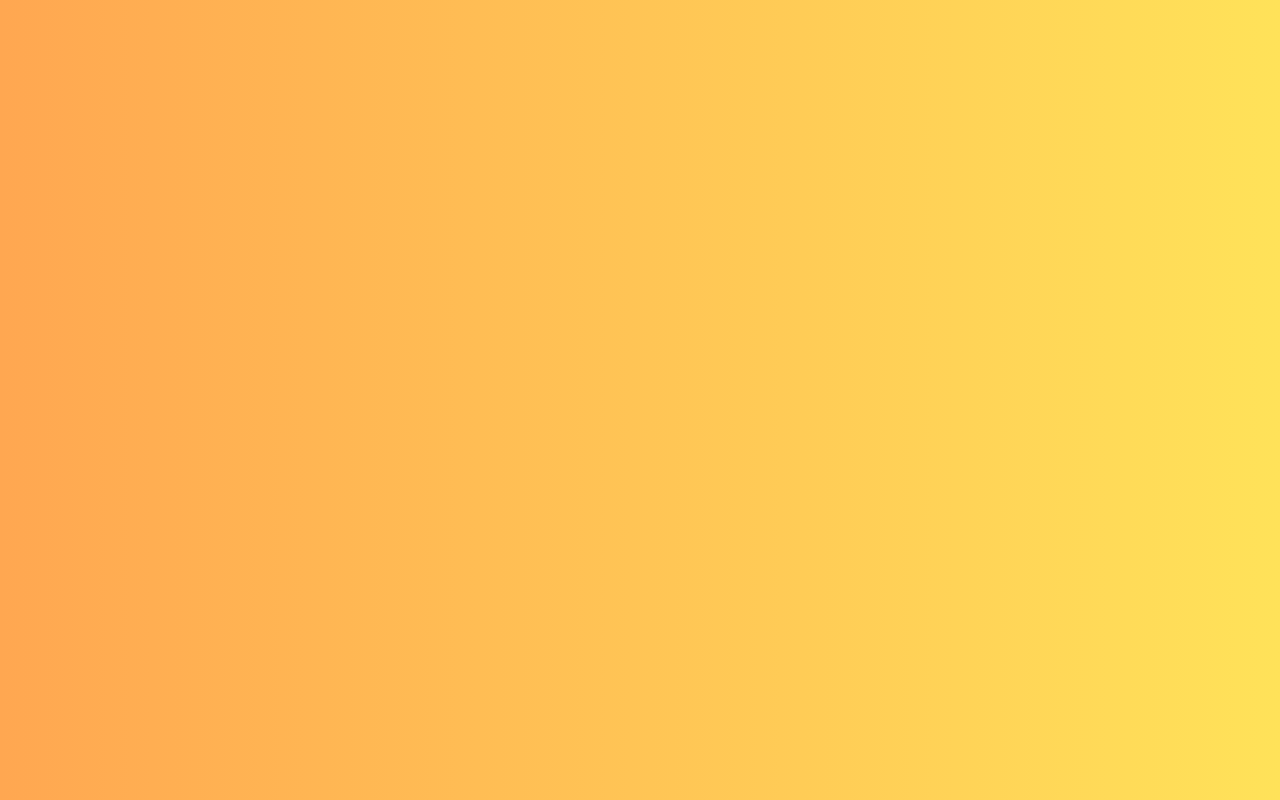
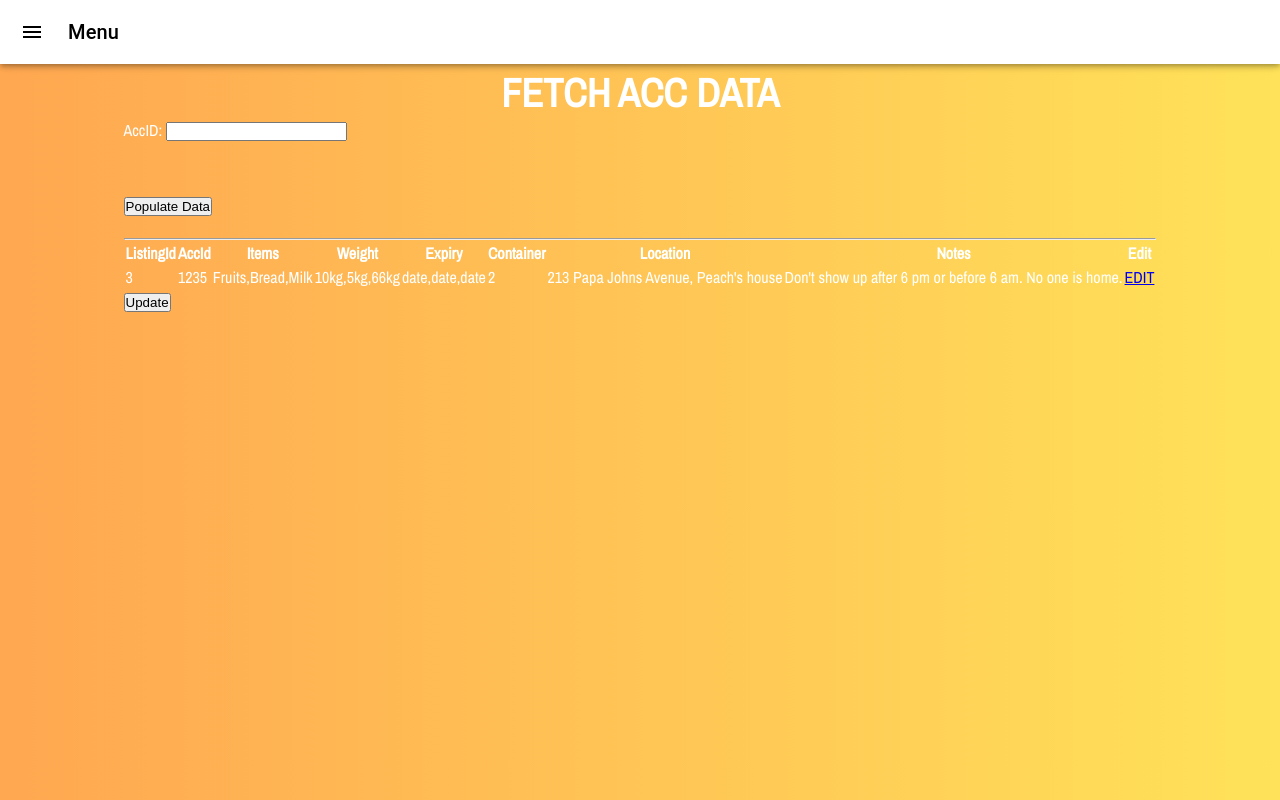
Before and after one commit to UTSCCSCC01/finalprojectw22-givenet, a React (Create React App) app in the folder frontend/: page /profile/listings in a window 1280 px wide. Before the commit this address had no page. Built offline with nearby package versions, Linux system fonts and the light colour scheme.

Commit message:
GIV-6 Finishd base UI for Donor listings.

```diff
--- a/frontend/src/App.tsx
+++ b/frontend/src/App.tsx
@@ -6,6 +6,7 @@ import TaggingPage from "./pages/TaggingPage";
 import ProfilePage from "./SideBar";
 import { TokenContext } from "./TokenContext";
 import { Routes, Route, Link } from "react-router-dom";
+import ListingPage from "./pages/Listings";
 
 function App() {
 	const [tokenState, setTokenState] = useState("");
@@ -16,8 +17,9 @@ function App() {
 			<Routes>
 				<Route path="/" element={<SignUpStuff />} />
 				<Route path="profile" element={<Profile />} />
+				<Route path="profile/listings" element={<ListingPage />} />
+				<Route path="profile/listings/delete" element={<Profile />} />
 			</Routes>
-
 		</div>
 	);
 }
--- /dev/null
+++ b/frontend/src/pages/ListingPage.tsx
@@ -0,0 +1,11 @@
+
+
+function ListingPages() {
+	return (
+		<div>
+
+		</div>
+	);
+}
+
+export default ListingPages;
--- /dev/null
+++ b/frontend/src/pages/Listings.tsx
@@ -0,0 +1,113 @@
+import SideBar from "./side_bar";
+
+async function fetchUserData() {
+	var accID = (document.getElementById("AccID") as HTMLInputElement).value;
+
+	const response = await fetch("/user/" + String(accID) + "/profile", {
+		method: "GET",
+	});
+	const result = await response.json();
+
+	console.log(result);
+	(document.getElementById("Name") as HTMLInputElement).value = result.name;
+	(document.getElementById("Location") as HTMLInputElement).value =
+		result.location;
+	(document.getElementById("HoO") as HTMLInputElement).value = result.hours;
+	(document.getElementById("Phone") as HTMLInputElement).value = result.phone;
+	(document.getElementById("Email") as HTMLInputElement).value = result.email;
+}
+
+async function updateUserData() {
+	const newData = {
+		name: (document.getElementById("Name") as HTMLInputElement).value,
+		location: (document.getElementById("Location") as HTMLInputElement)
+			.value,
+		hours: (document.getElementById("HoO") as HTMLInputElement).value,
+		phone: (document.getElementById("Phone") as HTMLInputElement).value,
+		email: (document.getElementById("Email") as HTMLInputElement).value,
+	};
+
+	const options = {
+		headers: { "Content-Type": "application/json" },
+		method: "POST",
+		body: JSON.stringify(newData),
+	};
+
+	var accID = (document.getElementById("AccID") as HTMLInputElement).value;
+	const response = await fetch(
+		"/user/" + String(accID) + "/profile",
+		options
+	);
+
+	console.log(response);
+}
+
+function GenerateListings() {
+	const exData = {
+		ListingId: 3,
+		AccId: 1235,
+		Items: ["Fruits", "Bread", "Milk"],
+		Weight: ["10kg", "5kg", "66kg"],
+		Expiry: ["date", "date", "date"],
+		Container: 2,
+		Location: "213 Papa Johns Avenue, Peach's house",
+		Notes: "Don't show up after 6 pm or before 6 am. No one is home."
+	}
+
+	const data = [];
+	data.push(exData)
+	const divElements = []
+
+	return (
+		<table>
+			<thead>
+				<th>ListingId</th>
+				<th>AccId</th>
+				<th>Items</th>
+				<th>Weight</th>
+				<th>Expiry</th>
+				<th>Container</th>
+				<th>Location</th>
+				<th>Notes</th>
+				<th>Edit</th>
+			</thead>
+			<tbody>
+				{data.map((val) => (
+					<tr>
+						<td key={val.ListingId}>{val.ListingId}</td>
+						<td key={val.AccId}>{val.AccId}</td>
+						<td key={val.Items.toString()}>{val.Items.toString()}</td>
+						<td key={val.Weight.toString()}>{val.Weight.toString()}</td>
+						<td key={val.Expiry.toString()}>{val.Expiry.toString()}</td>
+						<td key={val.Container}>{val.Container}</td>
+						<td key={val.Location}>{val.Location}</td>
+						<td key={val.Notes}>{val.Notes}</td>
+						<td key={val.ListingId}><a href={'profile/listings/edit/' + val.ListingId}>EDIT</a></td>
+					</tr>
+				))}
+			</tbody>
+		</table>
+	);
+}
+
+function Listings() {
+	return (
+		<div className="pp">
+				<br /> <br /><br />
+				<h1>FETCH ACC DATA</h1>
+				<div>
+					<label htmlFor="AccID">AccID: </label>
+					<input type="text" name="AccID" id="AccID"></input> <br /> <br />
+					<button onClick={fetchUserData}>Populate Data</button> <br />
+				</div>
+                <br />
+            <hr />
+			<SideBar/>
+
+			<GenerateListings />
+			<button onClick={updateUserData}>Update</button>
+		</div>
+	);
+}
+
+export default Listings;
--- /dev/null
+++ b/frontend/src/pages/side_bar.js
@@ -0,0 +1,130 @@
+import React, { useState, useRef, useEffect } from "react";
+import { styled, useTheme } from '@mui/material/styles';
+import Box from '@mui/material/Box';
+import Drawer from '@mui/material/Drawer';
+import MuiAppBar from '@mui/material/AppBar';
+import Toolbar from '@mui/material/Toolbar';
+import List from '@mui/material/List';
+import Typography from '@mui/material/Typography';
+import Divider from '@mui/material/Divider';
+import IconButton from '@mui/material/IconButton';
+import MenuIcon from '@mui/icons-material/Menu';
+import ChevronLeftIcon from '@mui/icons-material/ChevronLeft';
+import ChevronRightIcon from '@mui/icons-material/ChevronRight';
+import ListItem from '@mui/material/ListItem';
+import ListItemText from '@mui/material/ListItemText';
+import ListingPage from "./ListingPage";
+
+export default function SideBar(props) {
+    const drawerWidth = 240;
+
+    const Main = styled('main', { shouldForwardProp: (prop) => prop !== 'open' })(
+    ({ theme, open }) => ({
+        flexGrow: 1,
+        padding: theme.spacing(3),
+        transition: theme.transitions.create('margin', {
+        easing: theme.transitions.easing.sharp,
+        duration: theme.transitions.duration.leavingScreen,
+        }),
+        marginLeft: `-${drawerWidth}px`,
+        ...(open && {
+        transition: theme.transitions.create('margin', {
+            easing: theme.transitions.easing.easeOut,
+            duration: theme.transitions.duration.enteringScreen,
+        }),
+        marginLeft: 0,
+        }),
+    }),
+    );
+
+    const AppBar = styled(MuiAppBar, {
+    shouldForwardProp: (prop) => prop !== 'open',
+    })(({ theme, open }) => ({
+    transition: theme.transitions.create(['margin', 'width'], {
+        easing: theme.transitions.easing.sharp,
+        duration: theme.transitions.duration.leavingScreen,
+    }),
+    ...(open && {
+        width: `calc(100% - ${drawerWidth}px)`,
+        marginLeft: `${drawerWidth}px`,
+        transition: theme.transitions.create(['margin', 'width'], {
+        easing: theme.transitions.easing.easeOut,
+        duration: theme.transitions.duration.enteringScreen,
+        }),
+    }),
+    }));
+
+    const DrawerHeader = styled('div')(({ theme }) => ({
+    display: 'flex',
+    alignItems: 'center',
+    padding: theme.spacing(0, 1),
+    // necessary for content to be below app bar
+    ...theme.mixins.toolbar,
+    justifyContent: 'flex-end',
+    }));
+
+    const theme = useTheme();
+    const [open, setOpen] = React.useState(false);
+
+    const handleDrawerOpen = () => {
+        setOpen(true);
+    };
+
+    const handleDrawerClose = () => {
+        setOpen(false);
+    };
+
+    return (
+        <Box sx={{ display: 'flex' }} className="background">
+          <AppBar position="fixed" open={open} className="menu_background">
+            <Toolbar className="toolbar">
+              <IconButton
+                className="icon_arrow"
+                color="inherit"
+                aria-label="open drawer"
+                onClick={handleDrawerOpen}
+                edge="start"
+                sx={{ mr: 2, ...(open && { display: 'none' }) }}
+              >
+                <MenuIcon />
+              </IconButton>
+              <Typography variant="h6" noWrap component="div">
+                Menu
+              </Typography>
+            </Toolbar>
+          </AppBar>
+          <Drawer
+            className="background"
+            sx={{
+              width: drawerWidth,
+              flexShrink: 0,
+              '& .MuiDrawer-paper': {
+                width: drawerWidth,
+                boxSizing: 'border-box',
+                backgroundColor: 'white'
+              },
+              color: "white"
+            }}
+            variant="persistent"
+            anchor="left"
+            open={open}
+          >
+            <DrawerHeader sx={{color: "white"}} className="menu_background">
+              <IconButton onClick={handleDrawerClose} className="icon_arrow">
+                {theme.direction === 'ltr' ? <ChevronLeftIcon /> : <ChevronRightIcon />}
+              </IconButton>
+            </DrawerHeader>
+            <Divider className="background"/>
+            <List sx={{color: "black"}} className="menu_background">
+              {['Profile Page', 'Donate', 'Current Orders', 'History', 'Log Out'].map((text, index) => (
+                <ListItem button key={text}>
+                  <ListItemText primary={text} />
+                </ListItem>
+              ))}
+            </List>
+          </Drawer>
+          <ListingPage/>
+        </Box>
+      );
+
+}
--- /dev/null
+++ b/frontend/src/styles/pp_styles.css
@@ -0,0 +1,90 @@
+@import url("https://fonts.googleapis.com/css2?family=Archivo+Narrow&display=swap");
+
+* {
+  margin: 0;
+  padding: 0;
+}
+
+body {
+  padding: 0;
+  margin: 0;
+  background: #ffe259; /* fallback for old browsers */
+  background: -webkit-linear-gradient(
+    to right,
+    #ffa751,
+    #ffe259
+  ); /* Chrome 10-25, Safari 5.1-6 */
+  background: linear-gradient(
+    to right,
+    #ffa751,
+    #ffe259
+  ); /* W3C, IE 10+/ Edge, Firefox 16+, Chrome 26+, Opera 12+, Safari 7+ */
+  font-family: Archivo Narrow, Arial, Helvetica, sans-serif;
+  font-family: Archivo Narrow, Arial, Helvetica, sans-serif;
+}
+
+.photo {
+  height: 250px;
+  width: 350px;
+  border-radius: 25px;
+}
+
+.background {
+  background: #ffe259; /* fallback for old browsers */
+  background: -webkit-linear-gradient(
+    to right,
+    #ffa751,
+    #ffe259
+  ); /* Chrome 10-25, Safari 5.1-6 */
+  background: linear-gradient(
+    to right,
+    #ffa751,
+    #ffe259
+  ); /* W3C, IE 10+/ Edge, Firefox 16+, Chrome 26+, Opera 12+, Safari 7+ */
+}
+
+.menu_background {
+  background-color: white;
+}
+
+.icon_arrow {
+  color: black;
+  background-color: white;
+}
+
+.toolbar {
+  background-color: white;
+  color: black;
+  max-width: 34;
+}
+
+.changeinfo {
+  display: flex;
+  width: 100%;
+  height: 100%;
+  justify-content: center;
+  font-size: large;
+  font-weight: 200;
+}
+
+.columnleft {
+  align-self: center;
+  flex-wrap: wrap;
+  width: 19.5%;
+  padding: 10px;
+}
+
+.columnright {
+  align-self: center;
+  flex-wrap: wrap;
+  width: 19.5%;
+  padding: 10px;
+}
+
+.inputfield {
+  text-align: center;
+  margin-left: auto;
+  padding: 0;
+  margin-top: 0;
+  margin-bottom: 0;
+}
```
Also changed, not shown: frontend/src/pages/textbox.js (added, +18 -0 lines).
